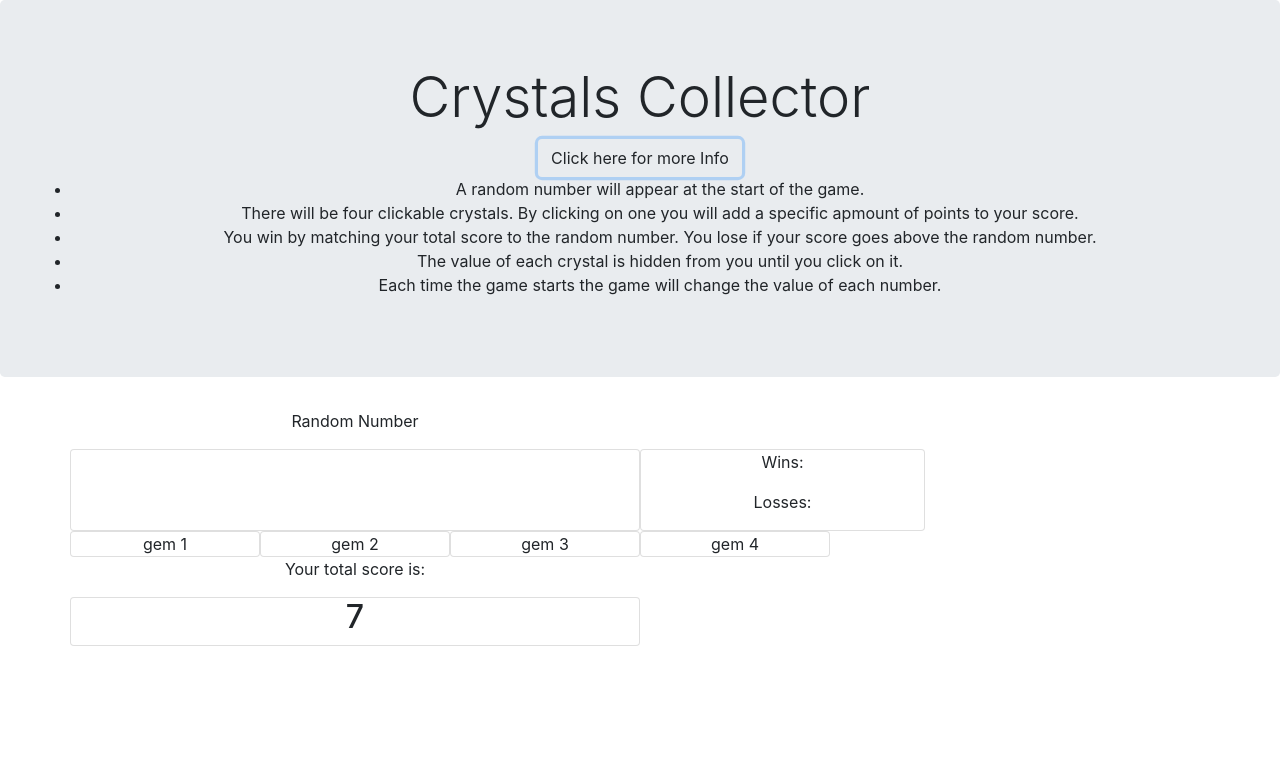
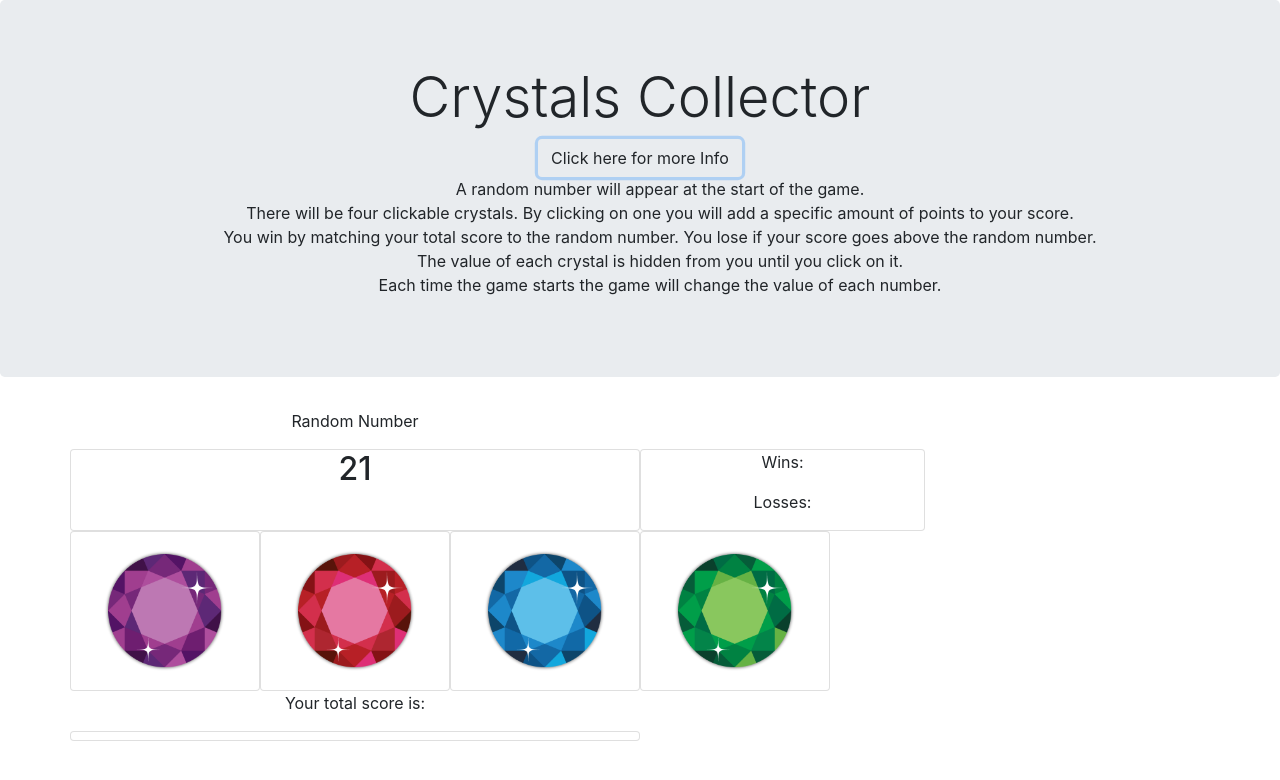
Before and after one commit to robertocastanon/unit-4-game, a plain HTML site: page index.html in a window 1280 px wide. Both pictures are taken after a click on the button "Click here for more Info". Drawn offline with nearby package versions, Linux system fonts and the light colour scheme.

Commit message:
random number appears at the start and is set for eac of the clickable gems, clicking one will add the number below to your total score. If your score matches the random number you win if it goes over you lose. Wins and losses are indicated in the console log for the time being.

```diff
--- a/assets/javascript/game.js
+++ b/assets/javascript/game.js
@@ -1,31 +1,85 @@
-// var ranNum = document.querySelector('randomNum')
+// var ranNum = document.querySelector("ranNum")
+var container = document.querySelector('#mainContainer')
+
 // var wins = document.querySelector('wins')
 // var losses = document.querySelector('losses')
 
-// var gem1 = document.querySelector('#gem1')
-// var gem2 = document.querySelector('#gem2')
-// var gem3 = document.querySelector('#gem3')
-// var gem4 = document.querySelector('#gem4')
+var gem1 = document.querySelector('#gem1')
+var gem2 = document.querySelector('#gem2')
+var gem3 = document.querySelector('#gem3')
+var gem4 = document.querySelector('#gem4')
 
-// // var gems = [gem1, gem2, gem3, gem4]
+var totalScore = document.querySelector('#totalScore')
 
-// // function randomGenerator(min, max) {
-// //   return Math.floor(Math.random() * (max - min) ) + min
-// // }
+totalScore = 0
 
-// ranGem = Math.floor(Math.random() * 12) + 1
+function getRndInteger (min, max) {
+  return Math.floor(Math.random() * (max - min)) + min
+}
 
-// // ranNum.innerHTML = Math.floor(Math.random() * 120) + 19
+function start () {
+  var ranNum = document.querySelector('#ranNum').innerHTML = getRndInteger(19, 120)
 
-// // ranNum.innerHTML = 5
+  console.log('Random Number: ' + ranNum)
 
-// // document.ranNum.innerHTML = 2222
-// document.getElementById('randomNum').innerHTML = Math.floor(Math.random() * 120) + 19
-// // RandomNumber function () {
-// // }
+  gem1 = getRndInteger(1, 12)
+  gem2 = getRndInteger(1, 12)
+  gem3 = getRndInteger(1, 12)
+  gem4 = getRndInteger(1, 12)
 
-// document.querySelector('#gem1').addEventListener('click', function () {
-// ranGem = Math.floor(Math.random() * 12) + 1
+  function display() {
+    console.log('totalScore: ' + totalScore)
+    document.querySelector('#totalScore').innerHTML = totalScore
+  }
 
-//     console.log(ranGem)
-// })
+  function check() {
+
+    if (totalScore === ranNum) {
+      // document.querySelector('#wins').innerHTML = '1'
+      return console.log('u win')
+    } else if (totalScore > ranNum) {
+      // document.querySelector('#losses').innerHTML = '1'
+      return console.log('u lose')
+    }
+  }
+
+  function end () {
+    document.querySelector('#mainContainer')
+
+  }
+
+  document.querySelector('#gem1').addEventListener('click', function () {
+    console.log('gem1 says: ' + gem1)
+    totalScore = totalScore + gem1
+
+    display()
+    check()
+    document.getElementById('gem1').disabled = true
+  })
+  document.querySelector('#gem2').addEventListener('click', function () {
+    console.log('gem2 says: ' + gem2)
+    totalScore = totalScore + gem2
+
+    display()
+    check()
+
+  })
+  document.querySelector('#gem3').addEventListener('click', function () {
+    console.log('gem3 says: ' + gem3)
+    totalScore = totalScore + gem3
+
+    display()
+    check()
+
+  })
+  document.querySelector('#gem4').addEventListener('click', function () {
+    console.log('gem4 says: ' + gem4)
+    totalScore = totalScore + gem4
+
+    display()
+    check()
+
+  })
+}
+
+start()
--- a/index.html
+++ b/index.html
@@ -17,37 +17,37 @@
 				Click here for more Info
 			  </button>
 		  <div class="collapse" id="collapseExample">
-				<ul>
+				<ul style="list-style-type:none">
           <li>A random number will appear at the start of the game.</li>
-          <li>There will be four clickable crystals. By clicking on one you will add a specific apmount of points to your score.</li>
+          <li>There will be four clickable crystals. By clicking on one you will add a specific amount of points to your score.</li>
           <li>You win by matching your total score to the random number. You lose if your score goes above the random number.</li>
           <li>The value of each crystal is hidden from you until you click on it.</li>
           <li>Each time the game starts the game will change the value of each number.</li>
         </ul>
 			  </div>
     </div>
-    <div class="container text-center">
+    <div id="mainContainer" class="container text-center">
       <div class="row">
         <p class="col-sm-6">Random Number</p>
       </div>
       <div class="row">
-          <div class="col-sm-6 card"><h2 id=randomNum></h2></div>
+          <div class="col-sm-6 card"><h2 id=ranNum></h2></div>
           <div class="col-sm-3 card">
             <p id="wins">Wins: </p>
             <p id="losses">Losses: </p>
           </div>
       </div>
       <div class="row">
-        <div id="gem1" class="col-sm-2 card">gem 1</div>
-        <div id="gem2" class="col-sm-2 card">gem 2</div>
-        <div id="gem3" class="col-sm-2 card">gem 3</div>
-        <div id="gem4" class="col-sm-2 card">gem 4</div>
+        <img id="gem1" src="assets/images/purple-gem.png" class="col-sm-2 card"></img>
+        <img id="gem2" src="assets/images/pink-gem.png" class="col-sm-2 card"></img>
+        <img id="gem3" src="assets/images/blue-gem.png" class="col-sm-2 card"></img>
+        <img id="gem4" src="assets/images/green-gem.png" class="col-sm-2 card"></img>
       </div>
       <div class="row">
         <p class="col-sm-6">Your total score is:</p>
       </div>
       <div class="row">
-          <div id="totalScore" class="col-sm-6 card"><h2>7</h2></div>
+          <div class="col-sm-6 card"><h2 id="totalScore"></h2></div>
       </div>
 
 
```
Also changed, not shown: assets/images/blue-gem.png (added), assets/images/green-gem.png (added), assets/images/pink-gem.png (added), assets/images/purple-gem.png (added).
